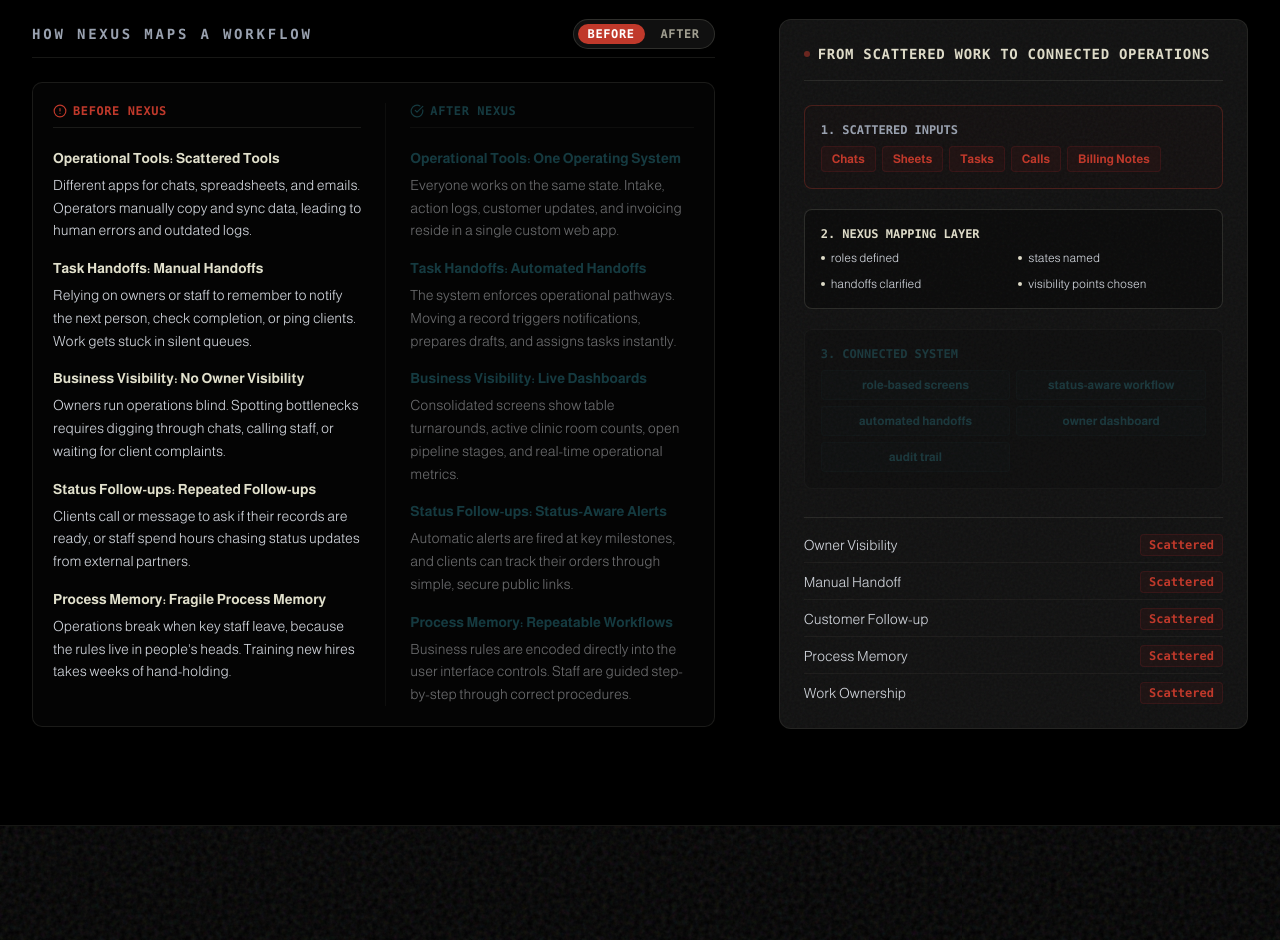
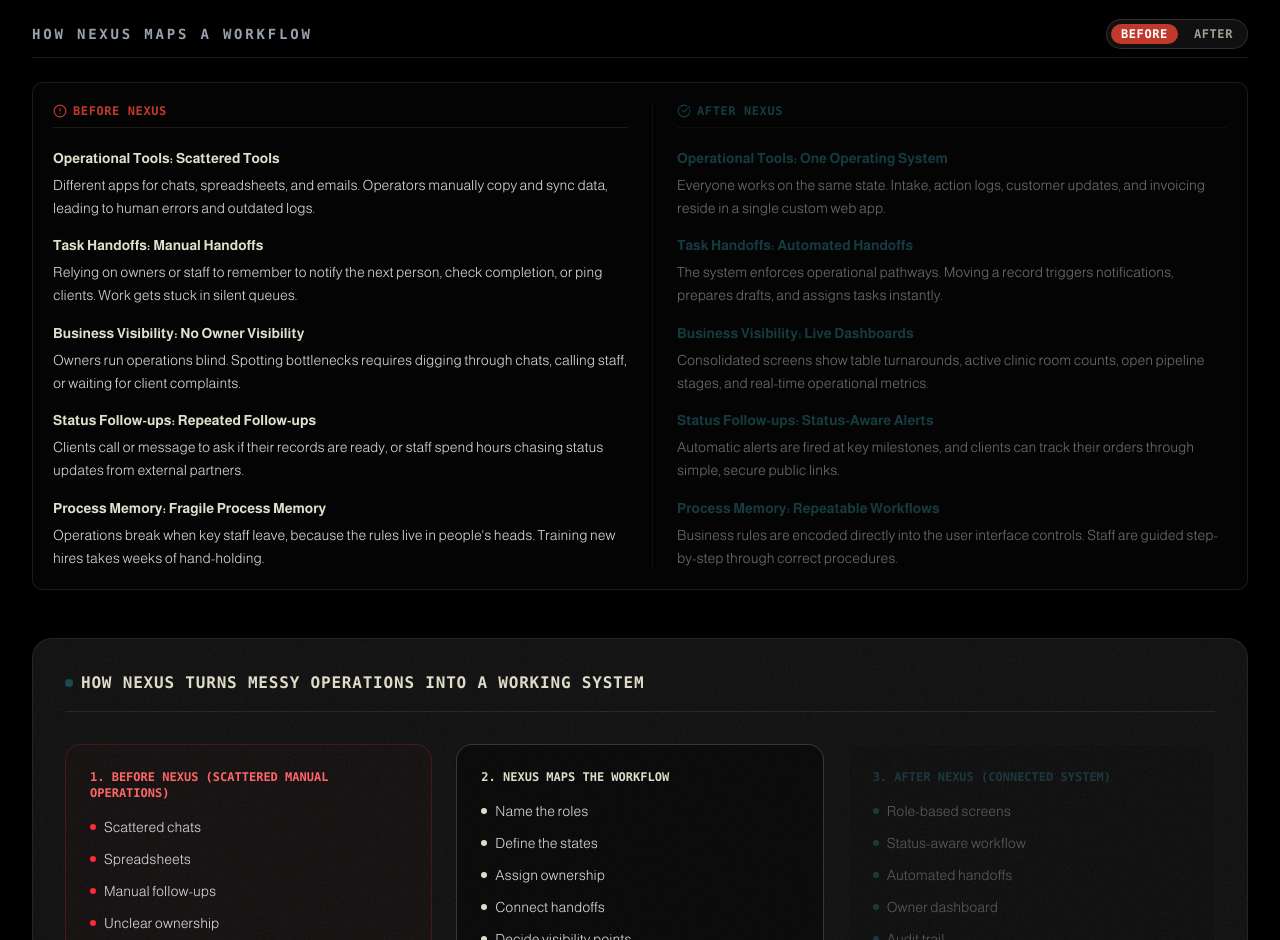
Before and after one commit to strider308/nexus-website, a Next.js app: page / in a window 1280 px wide. Shown: the part 1860-2800 px from the top of the page. Built offline with nearby package versions, Linux system fonts and the light colour scheme; no server answers.

Commit message:
Fix production UI UX audit issues

```diff
--- a/src/app/case-studies/page.tsx
+++ b/src/app/case-studies/page.tsx
@@ -161,7 +161,8 @@ export default function CaseStudiesPage() {
             {STUDIES_LIST.map((study) => (
               <div
                 key={study.id}
-                className="border border-[#DEDBC8]/10 bg-[#101010] rounded-[20px] p-6 md:p-8 flex flex-col lg:flex-row justify-between gap-8 hover:border-[#DEDBC8]/25 transition-all duration-300"
+                id={study.id}
+                className="border border-[#DEDBC8]/10 bg-[#101010] rounded-[20px] p-6 md:p-8 flex flex-col lg:flex-row justify-between gap-8 hover:border-[#DEDBC8]/25 transition-all duration-300 scroll-mt-28"
               >
                 {/* Left block: details */}
                 <div className="flex-grow max-w-3xl">
--- a/src/components/sections/ProblemSection.tsx
+++ b/src/components/sections/ProblemSection.tsx
@@ -77,10 +77,10 @@ export function ProblemSection() {
         </div>
 
         {/* Before/After Detail Section */}
-        <div className="grid grid-cols-1 lg:grid-cols-12 gap-12 lg:gap-16 items-start mt-12 pt-8">
+        <div className="flex flex-col gap-8 mt-12 pt-8">
 
-          {/* Side-by-Side Comparison tables (Left Column - 7 Cols) */}
-          <div className="lg:col-span-7 flex flex-col justify-start">
+          {/* Side-by-Side Comparison tables */}
+          <div className="w-full flex flex-col justify-start">
             <div className="flex items-center justify-between mb-6 pb-2 border-b border-[#DEDBC8]/10">
               <h3 className="text-xs md:text-sm font-mono font-bold tracking-[0.2em] uppercase text-gray-400">
                 How Nexus maps a workflow
@@ -149,8 +149,8 @@ export function ProblemSection() {
             </div>
           </div>
 
-          {/* Workflow Resolution Map (Right Column - 5 Cols) */}
-          <div className="lg:col-span-5 flex flex-col gap-6 lg:sticky lg:top-24">
+          {/* Workflow Resolution Map (Horizontal on Desktop) */}
+          <div className="w-full mt-4">
             <WorkflowResolutionPanel isAfter={isAfter} />
           </div>
 
@@ -167,107 +167,111 @@ interface WorkflowResolutionPanelProps {
 function WorkflowResolutionPanel({ isAfter }: WorkflowResolutionPanelProps) {
   return (
     <div
-      className="border border-[#DEDBC8]/10 bg-[#101010] rounded-[12px] p-6 shadow-sm overflow-hidden relative"
+      className="border border-[#DEDBC8]/10 bg-[#101010] rounded-[20px] p-6 md:p-8 shadow-lg overflow-hidden relative w-full"
       aria-label="Workflow resolution flow: scattered inputs are mapped by Nexus into a connected operational system."
     >
       <div className="absolute inset-0 opacity-[0.05] bg-noise pointer-events-none" />
 
-      {/* Title */}
-      <div className="flex items-center justify-between mb-6 pb-4 border-b border-[#DEDBC8]/10 relative z-10">
-        <h3 className="text-sm font-mono font-bold tracking-wider text-[#DEDBC8] uppercase flex items-center gap-2 select-none">
-          <span className={cn("w-1.5 h-1.5 rounded-full animate-pulse", isAfter ? "bg-[#2A7D8A]" : "bg-[#C0392B]")} />
-          From scattered work to connected operations
+      {/* Header */}
+      <div className="flex items-center justify-between mb-8 pb-4 border-b border-[#DEDBC8]/10 relative z-10">
+        <h3 className="text-sm md:text-base font-mono font-bold tracking-wider text-[#DEDBC8] uppercase flex items-center gap-2 select-none">
+          <span className="w-2 h-2 rounded-full bg-[#2A7D8A] animate-pulse" />
+          How Nexus turns messy operations into a working system
         </h3>
       </div>
 
-      <div className="flex flex-col gap-5 relative z-10">
-        {/* Step 1: Fragmented Inputs */}
-        <div className={cn("border border-[#DEDBC8]/10 bg-black/40 rounded-[8px] p-4 transition-all duration-300", isAfter ? "opacity-35" : "border-[#C0392B]/30 bg-[#C0392B]/[0.01]")}>
-          <span className="text-xs font-mono font-bold text-gray-400 uppercase block mb-2 select-none">
-            1. Scattered Inputs
+      {/* Desktop: 3 Columns side-by-side | Mobile: Stacked */}
+      <div className="grid grid-cols-1 lg:grid-cols-3 gap-6 relative z-10">
+
+        {/* Column 1: Before Nexus */}
+        <div className={cn(
+          "border rounded-[16px] p-6 flex flex-col justify-between transition-all duration-300 min-h-[220px]",
+          isAfter
+            ? "border-[#DEDBC8]/5 bg-black/20 opacity-35"
+            : "border-red-500/20 bg-red-500/[0.02]"
+        )}>
+          <div>
+            <span className="text-xs font-mono font-bold text-red-400 uppercase block mb-4 select-none">
+              1. Before Nexus (Scattered Manual Operations)
             </span>
-          <div className="flex flex-wrap gap-1.5">
-            {["Chats", "Sheets", "Tasks", "Calls", "Billing Notes"].map((item, idx) => (
-              <span
-                key={idx}
-                className="text-xs px-2.5 py-1 bg-red-500/5 text-[#C0392B] border border-red-500/10 rounded-[4px] font-semibold"
-              >
-                {item}
-              </span>
+            <ul className="flex flex-col gap-3">
+              {[
+                "Scattered chats",
+                "Spreadsheets",
+                "Manual follow-ups",
+                "Unclear ownership",
+                "No live visibility"
+              ].map((item, idx) => (
+                <li key={idx} className="flex items-center gap-2 text-sm text-gray-300 font-light">
+                  <span className="w-1.5 h-1.5 rounded-full bg-red-500 shrink-0" />
+                  <span>{item}</span>
+                </li>
               ))}
+            </ul>
           </div>
+          <p className="text-xs text-gray-500 mt-6 border-t border-[#DEDBC8]/5 pt-3">
+            Friction, lost history, copy-paste errors
+          </p>
         </div>
 
-        {/* Step 2: Mapping Layer */}
-        <div className="border border-[#DEDBC8]/15 bg-black/30 rounded-[8px] p-4">
-          <span className="text-xs font-mono font-bold text-[#DEDBC8] uppercase block mb-2 select-none">
-            2. Nexus Mapping Layer
+        {/* Column 2: Nexus Maps */}
+        <div className="border border-[#DEDBC8]/20 bg-black/40 rounded-[16px] p-6 flex flex-col justify-between min-h-[220px]">
+          <div>
+            <span className="text-xs font-mono font-bold text-[#DEDBC8] uppercase block mb-4 select-none">
+              2. Nexus Maps the Workflow
             </span>
-          <div className="grid grid-cols-2 gap-2.5 text-xs text-gray-300 font-light">
-            <div className="flex items-center gap-1.5">
-              <span className="w-1 h-1 rounded-full bg-[#DEDBC8]" />
-              <span>roles defined</span>
+            <ul className="flex flex-col gap-3">
+              {[
+                "Name the roles",
+                "Define the states",
+                "Assign ownership",
+                "Connect handoffs",
+                "Decide visibility points",
+                "Automate repeat actions"
+              ].map((step, idx) => (
+                <li key={idx} className="flex items-center gap-2 text-sm text-gray-300 font-light">
+                  <span className="w-1.5 h-1.5 rounded-full bg-[#DEDBC8] shrink-0" />
+                  <span>{step}</span>
+                </li>
+              ))}
+            </ul>
           </div>
-            <div className="flex items-center gap-1.5">
-              <span className="w-1 h-1 rounded-full bg-[#DEDBC8]" />
-              <span>states named</span>
-            </div>
-            <div className="flex items-center gap-1.5">
-              <span className="w-1 h-1 rounded-full bg-[#DEDBC8]" />
-              <span>handoffs clarified</span>
-            </div>
-            <div className="flex items-center gap-1.5">
-              <span className="w-1 h-1 rounded-full bg-[#DEDBC8]" />
-              <span>visibility points chosen</span>
-            </div>
-          </div>
+          <p className="text-xs text-gray-500 mt-6 border-t border-[#DEDBC8]/5 pt-3">
+            Encoding business rules into code
+          </p>
         </div>
 
-        {/* Step 3: Connected System */}
-        <div className={cn("border border-[#DEDBC8]/10 bg-black/40 rounded-[8px] p-4 transition-all duration-300", !isAfter ? "opacity-35" : "border-[#2A7D8A]/30 bg-[#2A7D8A]/[0.01]")}>
-          <span className="text-xs font-mono font-bold text-[#2A7D8A] uppercase block mb-2 select-none">
-            3. Connected System
+        {/* Column 3: After Nexus */}
+        <div className={cn(
+          "border rounded-[16px] p-6 flex flex-col justify-between transition-all duration-300 min-h-[220px]",
+          !isAfter
+            ? "border-[#DEDBC8]/5 bg-black/20 opacity-35"
+            : "border-[#2A7D8A]/20 bg-[#2A7D8A]/[0.02]"
+        )}>
+          <div>
+            <span className="text-xs font-mono font-bold text-[#2A7D8A] uppercase block mb-4 select-none">
+              3. After Nexus (Connected System)
             </span>
-          <div className="grid grid-cols-2 gap-1.5">
+            <ul className="flex flex-col gap-3">
               {[
-              "role-based screens",
-              "status-aware workflow",
-              "automated handoffs",
-              "owner dashboard",
-              "audit trail"
+                "Role-based screens",
+                "Status-aware workflow",
+                "Automated handoffs",
+                "Owner dashboard",
+                "Audit trail"
               ].map((item, idx) => (
-              <span
-                key={idx}
-                className="text-xs px-2 py-1.5 bg-[#2A7D8A]/5 text-[#2A7D8A] rounded-[4px] font-semibold text-center border border-[#2A7D8A]/10"
-              >
-                {item}
-              </span>
+                <li key={idx} className="flex items-center gap-2 text-sm text-gray-300 font-light">
+                  <span className="w-1.5 h-1.5 rounded-full bg-[#2A7D8A] shrink-0" />
+                  <span>{item}</span>
+                </li>
               ))}
+            </ul>
           </div>
+          <p className="text-xs text-gray-500 mt-6 border-t border-[#DEDBC8]/5 pt-3">
+            Predictable speed, live reporting metrics
+          </p>
         </div>
 
-        {/* Outcome Rows */}
-        <div className="border-t border-[#DEDBC8]/10 pt-4 mt-2 flex flex-col gap-2">
-          {[
-            { label: "Owner Visibility", status: "Live", isHighlight: isAfter },
-            { label: "Manual Handoff", status: "Automated", isHighlight: isAfter },
-            { label: "Customer Follow-up", status: "Status-aware", isHighlight: isAfter },
-            { label: "Process Memory", status: "Encoded", isHighlight: isAfter },
-            { label: "Work Ownership", status: "Assigned", isHighlight: isAfter }
-          ].map((row, idx) => (
-            <div key={idx} className="flex justify-between items-center text-sm border-b border-[#DEDBC8]/5 last:border-b-0 pb-1.5 last:pb-0">
-              <span className="text-gray-300 font-light">{row.label}</span>
-              <span className={cn(
-                "font-semibold font-mono text-xs px-2 py-0.5 rounded-[4px] border",
-                row.isHighlight
-                  ? "bg-[#2A7D8A]/5 text-[#2A7D8A] border-[#2A7D8A]/10"
-                  : "bg-red-500/5 text-[#C0392B] border-red-500/10"
-              )}>
-                {row.isHighlight ? row.status : "Scattered"}
-              </span>
-            </div>
-          ))}
-        </div>
       </div>
     </div>
   );
--- a/src/components/sections/ServicesSection.tsx
+++ b/src/components/sections/ServicesSection.tsx
@@ -158,6 +158,108 @@ export function ServicesSection() {
 
         </div>
 
+        {/* Nexus Service Blueprint */}
+        <div className="mt-24 pt-16 border-t border-[#DEDBC8]/10">
+          <div className="max-w-3xl mb-12">
+            <span className="text-xs md:text-sm font-mono font-bold tracking-[0.2em] uppercase text-gray-400 mb-3 block">
+              System Architecture
+            </span>
+            <h3 className="font-display text-2xl md:text-4xl font-bold tracking-tight text-[#E1E0CC] leading-tight mb-4">
+              Nexus Service Blueprint
+            </h3>
+            <p className="text-sm md:text-base font-light text-gray-300 leading-relaxed">
+              Our structured approach maps raw inputs to fully managed handoffs. We build every layer in this stack to ensure operational clarity and complete data integrity.
+            </p>
+          </div>
+
+          {/* Blueprint Steps Grid */}
+          <div className="grid grid-cols-1 md:grid-cols-2 lg:grid-cols-3 xl:grid-cols-6 gap-4 relative">
+            {/* Layer 1: Inputs */}
+            <div className="bg-[#101010] border border-[#DEDBC8]/10 rounded-[12px] p-5 flex flex-col justify-between hover:border-[#DEDBC8]/25 transition-all duration-300 group">
+              <div>
+                <span className="text-[10px] font-mono font-bold text-gray-500 block mb-2">01 / INPUTS</span>
+                <h4 className="text-sm font-bold text-[#E1E0CC] mb-2">Inputs</h4>
+                <p className="text-xs text-gray-300 font-light leading-relaxed">
+                  Forms, calls, spreadsheets, messages, files.
+                </p>
+              </div>
+              <div className="mt-4 pt-3 border-t border-[#DEDBC8]/5 text-[10px] text-gray-400 font-mono">
+                e.g. Patient intake, QR orders
+              </div>
+            </div>
+
+            {/* Layer 2: Workflow Rules */}
+            <div className="bg-[#101010] border border-[#DEDBC8]/10 rounded-[12px] p-5 flex flex-col justify-between hover:border-[#DEDBC8]/25 transition-all duration-300 group">
+              <div>
+                <span className="text-[10px] font-mono font-bold text-gray-500 block mb-2">02 / LOGIC</span>
+                <h4 className="text-sm font-bold text-[#E1E0CC] mb-2">Workflow Rules</h4>
+                <p className="text-xs text-gray-300 font-light leading-relaxed">
+                  States, validations, approvals, calculations, routing logic.
+                </p>
+              </div>
+              <div className="mt-4 pt-3 border-t border-[#DEDBC8]/5 text-[10px] text-gray-400 font-mono">
+                e.g. Multi-stage approvals
+              </div>
+            </div>
+
+            {/* Layer 3: Roles & Permissions */}
+            <div className="bg-[#101010] border border-[#DEDBC8]/10 rounded-[12px] p-5 flex flex-col justify-between hover:border-[#DEDBC8]/25 transition-all duration-300 group">
+              <div>
+                <span className="text-[10px] font-mono font-bold text-gray-500 block mb-2">03 / ACCESS</span>
+                <h4 className="text-sm font-bold text-[#E1E0CC] mb-2">Roles & Permissions</h4>
+                <p className="text-xs text-gray-300 font-light leading-relaxed">
+                  Owner, staff, admin, customer, partner access.
+                </p>
+              </div>
+              <div className="mt-4 pt-3 border-t border-[#DEDBC8]/5 text-[10px] text-gray-400 font-mono">
+                e.g. Scoped screens & views
+              </div>
+            </div>
+
+            {/* Layer 4: Automation */}
+            <div className="bg-[#101010] border border-[#DEDBC8]/10 rounded-[12px] p-5 flex flex-col justify-between hover:border-[#DEDBC8]/25 transition-all duration-300 group">
+              <div>
+                <span className="text-[10px] font-mono font-bold text-gray-500 block mb-2">04 / ACTIONS</span>
+                <h4 className="text-sm font-bold text-[#E1E0CC] mb-2">Automation</h4>
+                <p className="text-xs text-gray-300 font-light leading-relaxed">
+                  Assignments, reminders, notifications, webhooks.
+                </p>
+              </div>
+              <div className="mt-4 pt-3 border-t border-[#DEDBC8]/5 text-[10px] text-gray-400 font-mono">
+                e.g. State-aware SMS pings
+              </div>
+            </div>
+
+            {/* Layer 5: Dashboards */}
+            <div className="bg-[#101010] border border-[#DEDBC8]/10 rounded-[12px] p-5 flex flex-col justify-between hover:border-[#DEDBC8]/25 transition-all duration-300 group">
+              <div>
+                <span className="text-[10px] font-mono font-bold text-gray-500 block mb-2">05 / VISIBILITY</span>
+                <h4 className="text-sm font-bold text-[#E1E0CC] mb-2">Dashboards</h4>
+                <p className="text-xs text-gray-300 font-light leading-relaxed">
+                  Queues, status views, reports, owner visibility.
+                </p>
+              </div>
+              <div className="mt-4 pt-3 border-t border-[#DEDBC8]/5 text-[10px] text-gray-400 font-mono">
+                e.g. Turnaround average logs
+              </div>
+            </div>
+
+            {/* Layer 6: Handoff & Documentation */}
+            <div className="bg-[#101010] border border-[#DEDBC8]/10 rounded-[12px] p-5 flex flex-col justify-between hover:border-[#DEDBC8]/25 transition-all duration-300 group">
+              <div>
+                <span className="text-[10px] font-mono font-bold text-gray-500 block mb-2">06 / DEPLOY</span>
+                <h4 className="text-sm font-bold text-[#E1E0CC] mb-2">Handoff & Docs</h4>
+                <p className="text-xs text-gray-300 font-light leading-relaxed">
+                  Training notes, audit trail, deployment, operating guide.
+                </p>
+              </div>
+              <div className="mt-4 pt-3 border-t border-[#DEDBC8]/5 text-[10px] text-gray-400 font-mono">
+                e.g. Sandbox operating log
+              </div>
+            </div>
+          </div>
+        </div>
+
       </div>
     </AnimatedSection>
   );
--- a/src/components/three/SectionMinimap.tsx
+++ b/src/components/three/SectionMinimap.tsx
@@ -54,7 +54,7 @@ export function SectionMinimap() {
 
   return (
     <div className="hidden lg:flex flex-col gap-4 fixed right-6 top-1/2 -translate-y-1/2 z-50 select-none bg-[#101010]/85 backdrop-blur-md p-3.5 border border-[#DEDBC8]/15 rounded-[16px] shadow-lg shadow-black/40">
-      <div className="text-[9px] font-mono text-gray-500 tracking-widest uppercase mb-1 text-center font-bold">
+      <div className="text-xs font-mono text-[#DEDBC8]/80 tracking-widest uppercase mb-1 text-center font-bold">
         Navigator
       </div>
       <div className="flex flex-col gap-3">
@@ -66,11 +66,11 @@ export function SectionMinimap() {
               onClick={() => scrollToSection(sec.id)}
               className="group flex items-center justify-end gap-2 text-right outline-none focus-visible:ring-1 focus-visible:ring-[#DEDBC8] focus-visible:ring-offset-1 focus-visible:ring-offset-black rounded-[4px] px-1"
               aria-label={`Scroll to ${sec.label}`}
-              aria-current={isActive ? "true" : undefined}
+              aria-current={isActive ? "location" : undefined}
             >
               <span className={cn(
-                "text-[10px] font-mono font-bold tracking-wider uppercase opacity-0 translate-x-2 group-hover:opacity-100 group-hover:translate-x-0 transition-all duration-200",
-                isActive ? "text-[#E1E0CC] opacity-100 translate-x-0" : "text-gray-400 group-hover:text-white"
+                "text-xs font-mono font-bold tracking-wider uppercase opacity-0 translate-x-2 group-hover:opacity-100 group-hover:translate-x-0 transition-all duration-200",
+                isActive ? "text-[#E1E0CC] opacity-100 translate-x-0" : "text-gray-300 group-hover:text-white"
               )}>
                 {sec.label}
               </span>
```
Also changed, not shown: src/app/demo/page.tsx (+8 -7 lines), src/components/sections/CaseStudiesSection.tsx (+17 -17 lines), src/components/sections/ResourcesPreview.tsx (+13 -8 lines), src/components/site/FloatingProductNav.tsx (+13 -17 lines), src/components/site/LayoutExtras.tsx (+7 -7 lines), src/components/site/SiteFooter.tsx (+5 -5 lines). Lines whose indentation alone changed are shown as unchanged.
